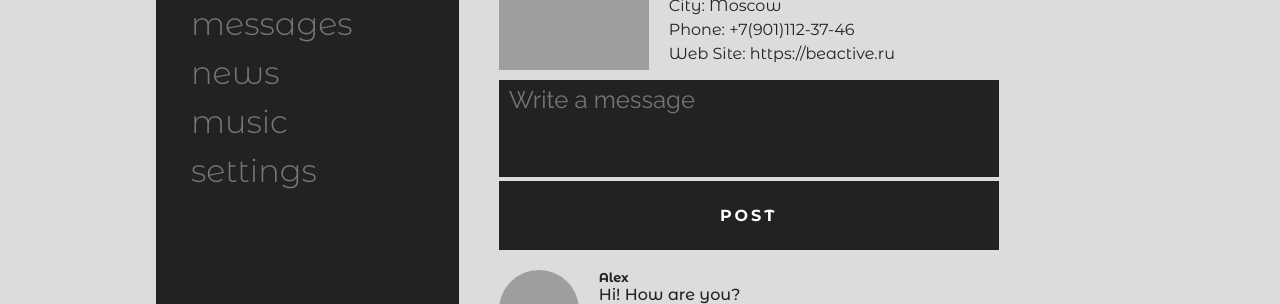
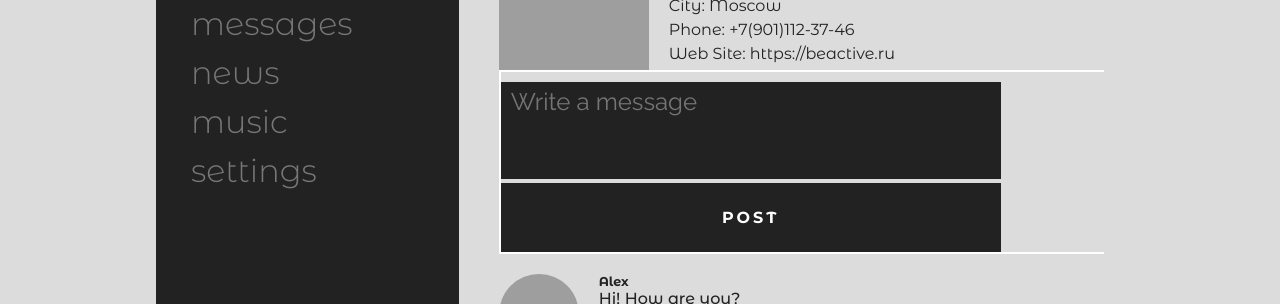
Before and after one commit to CreatorGod69/social-network, a React (Create React App) app: page /profile in a window 1280 px wide. Shown: the part 220-524 px from the top of the page. Built offline with nearby package versions, Linux system fonts and the light colour scheme; grey boxes are pictures that could not be loaded.

Commit message:
take out the data in index.js

```diff
--- a/src/App.js
+++ b/src/App.js
@@ -6,7 +6,7 @@ import Messages from './Components/Messages/Messages';
 import Profile from './Components/Profile/Profile';
 import {BrowserRouter, Route} from "react-router-dom"
 
-const App = () => {
+const App = (props) => {
   return (
     <BrowserRouter>
         <div className="app-wrapper">
@@ -15,8 +15,8 @@ const App = () => {
             <div className="app-inner">
                 <Navbar />
                 <div className="app-content">
-                    <Route path="/profile" component={Profile}/>
-                    <Route path="/messages" component={Messages} />
+                    <Route path="/messages" render={ () => <Messages DialogsData={props.DialogsData} /> }/>
+                    <Route path="/profile" render={ () => <Profile PostsData={props.PostsData} /> }/>
                 </div>
             </div>
 
--- a/src/Components/Messages/Dialog/Dialog.module.css
+++ b/src/Components/Messages/Dialog/Dialog.module.css
@@ -10,9 +10,6 @@
     position: absolute;
     right: 0;
     bottom: 0;
-
-    border: 2px solid #fff;
-
 }
 
 .content {
--- a/src/Components/Messages/DialogInput/DialogInput.module.css
+++ b/src/Components/Messages/DialogInput/DialogInput.module.css
@@ -1,7 +1,14 @@
 .textarea {
     width: 100%;
+
+
 }
 
 .btn {
     width: 100%;
 }
+
+form {
+    border: 2px solid #fff;
+    border-right: none;
+}
--- a/src/Components/Messages/Messages.jsx
+++ b/src/Components/Messages/Messages.jsx
@@ -3,20 +3,10 @@ import messages from './Messages.module.css';
 import Dialog from "./Dialog/Dialog";
 import DialogName from "./DialogName/DialogName";
 
+const Messages = (props) => {
+    let DialogElements = props.DialogsData
+        .map ( dialog => <DialogName name={dialog.name} id={dialog.id}/> );
 
-let DialogsData = [
-    {id: 1, name: 'Maria'},
-    {id: 2, name: 'Katy'},
-    {id: 3, name: 'Gector'},
-    {id: 4, name: 'Vasya'},
-    {id: 5, name: 'Andre'},
-    {id: 6, name: 'Rick'},
-]
-
-let DialogElements = DialogsData
-    .map ( dialog => <DialogName name={dialog.name} id={dialog.id}/> );
-
-const Messages = (props) => {
     return <div className={messages.messages}>
         <div className={messages.dialog_name}>
             { DialogElements }
--- a/src/Components/Messages/Messages.module.css
+++ b/src/Components/Messages/Messages.module.css
@@ -1,7 +1,7 @@
 .messages {
     margin: 20px;
 
-   display: grid;
+    display: grid;
     grid-template-columns: 2fr 10fr;
 }
 
--- a/src/Components/Profile/Profile.jsx
+++ b/src/Components/Profile/Profile.jsx
@@ -3,15 +3,10 @@ import profile from './Profile.module.css';
 import Input from "./ProfileInput/Input";
 import Post from './Post/Post'
 
-let PostsData = [
-  {name: "Alex", message: "Hi! How are you?"},
-  {name: "Vika", message: "Lorem ipsum dolor sit amet, consectetur adipisicing elit. Beatae, molestias?"},
-]
+const Profile = (props) => {
+  let PostsElements = props.PostsData
+    .map ( post => <Post name = {post.name} message={ post.message }/> );
 
-let PostsElements = PostsData
-  .map ( post => <Post name = {post.name} message={ post.message }/> );
-
-const Profile = () => {
     return <div className={profile.info}>
         <div className={profile.info__inner}>
 
--- a/src/index.js
+++ b/src/index.js
@@ -4,10 +4,21 @@ import './index.css';
 import App from './App';
 import * as serviceWorker from './serviceWorker';
 
-ReactDOM.render(<App />, document.getElementById('root'));
-// ReactDOM.render(<Header />, document.getElementById('header'));
+let DialogsData = [
+    {id: 1, name: 'Maria'},
+    {id: 2, name: 'Katy'},
+    {id: 3, name: 'Gector'},
+    {id: 4, name: 'Vasya'},
+    {id: 5, name: 'Andre'},
+    {id: 6, name: 'Rick'},
+  ]
 
+let PostsData = [
+    {name: "Alex", message: "Hi! How are you?"},
+    {name: "Vika", message: "Lorem ipsum dolor sit amet, consectetur adipisicing elit. Beatae, molestias?"},
+]
 
+ReactDOM.render(<App PostsData={PostsData} DialogsData={DialogsData} />, document.getElementById('root'));
 // If you want your app to work offline and load faster, you can change
 // unregister() to register() below. Note this comes with some pitfalls.
 // Learn more about service workers: https://bit.ly/CRA-PWA
```
Also changed, not shown: src/Components/Messages/DialogName/DialogName.jsx (line endings or trailing spaces).
